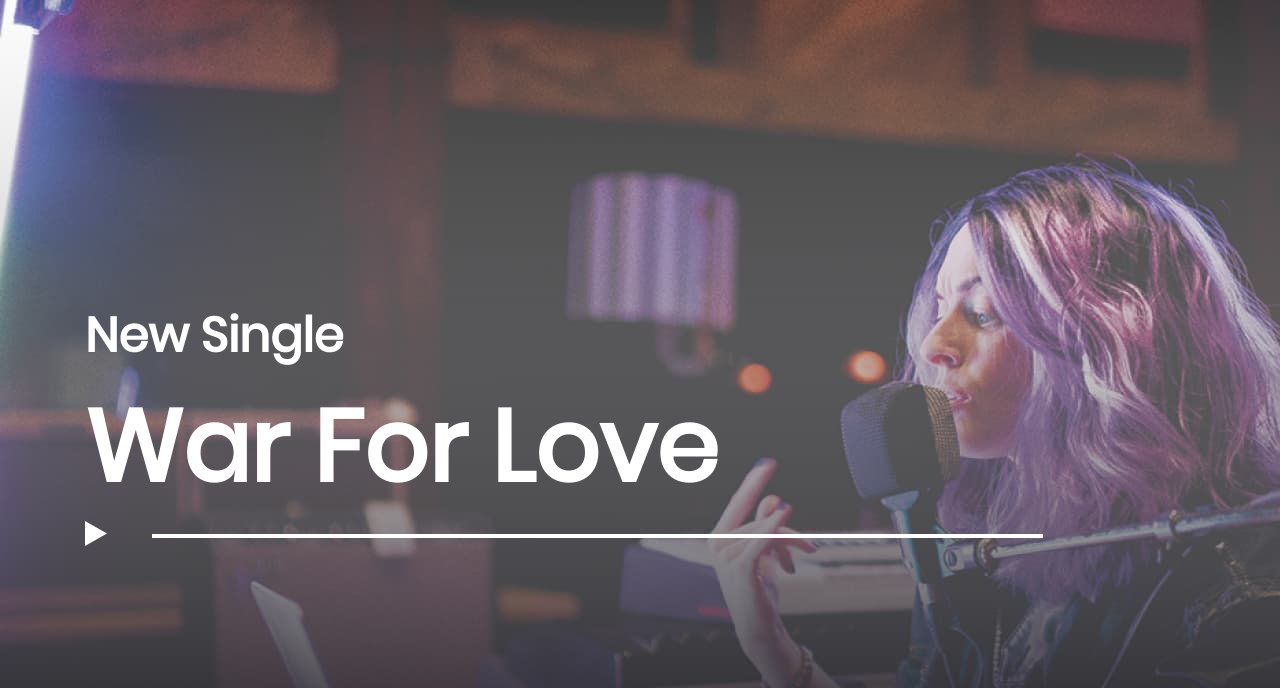
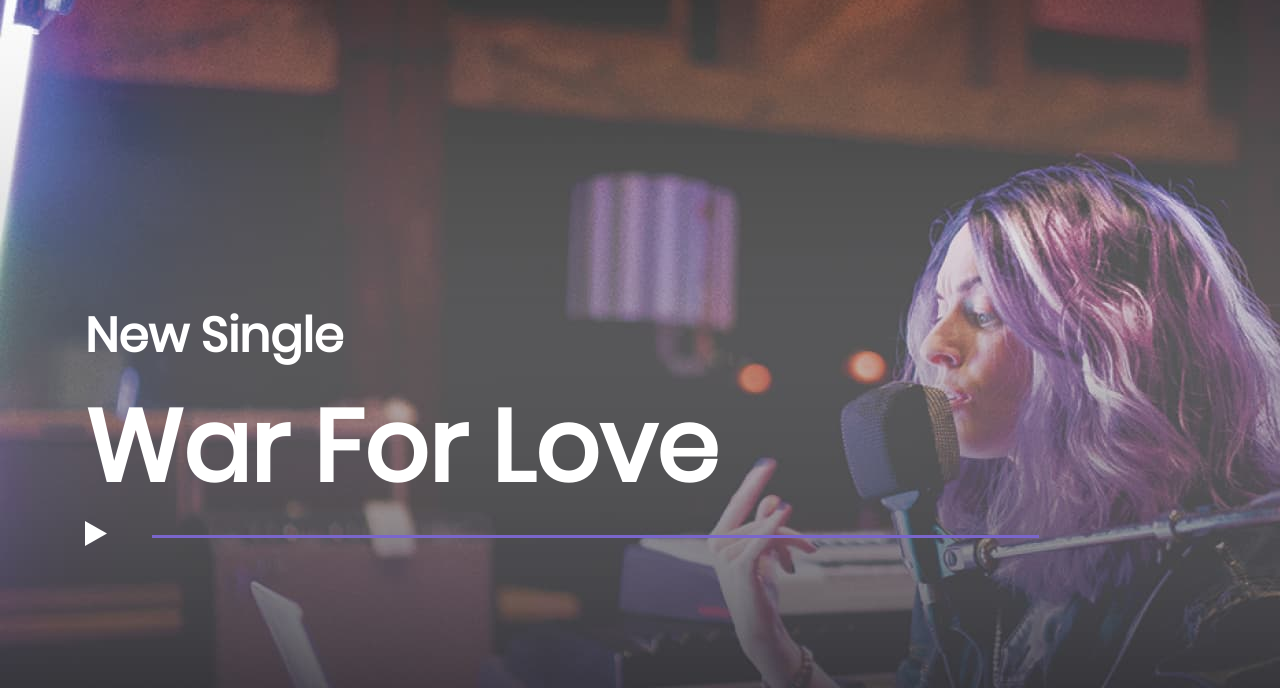
Before and after one commit to LEON-coder/Bright-Lights, a website: page src/pug/index.pug in a window 1280 px wide. Shown: the part 112-800 px from the top of the page. Drawn offline with nearby package versions, Linux system fonts and the light colour scheme; files that its build step writes are made by us from their sources; files whose address does not match are found by name.

Commit message:
Работа на плеером

```diff
--- a/app/js/header-music-player.js
+++ b/app/js/header-music-player.js
@@ -1,7 +1,8 @@
 
 let audioHeader = document.getElementById("audio-header");    // Берём элемент audio
 let timeHeader = document.querySelector(".time-header");      // Берём аудио дорожку
-let buttonPlayHeader = document.querySelector(".button-play-header");  // Берём кнопку проигрывания
+let buttonPlayHeader = document.querySelector(".button-play-header");
+let timeHeaderPlaying = document.querySelector(".time-header-playing")  // Берём кнопку проигрывания
 // let volumeLevel = document.getElementById("volume-level");
 
 
@@ -32,7 +33,7 @@ buttonPlayHeader.addEventListener("click" , function() {
 
 	});
           audioHeader.addEventListener('timeupdate', function() {
-            timeHeader.innerHTML = secondsToTime(audioHeader.currentTime);
+            timeHeaderPlaying.innerHTML = secondsToTime(audioHeader.currentTime);
         }, false);
 
 
--- a/src/pug/includes/header.pug
+++ b/src/pug/includes/header.pug
@@ -26,4 +26,5 @@ header
           .button-play-header
             img(src="../../../app/img/header/player/play_icon.svg" alt="")
           .header-audio-track
-          .time-header
+            .time-header
+          .time-header-playing
--- a/src/scss/partials/header.scss
+++ b/src/scss/partials/header.scss
@@ -95,11 +95,13 @@ nav {
 
 .header-audio-track {
     width: 887px;
-    height: 0;
-    border: 2px solid #fff;
+    height: 2px;
+    background: #fff;
     margin-left: 45px;
     margin-right: 47px;
 }
+
+
 
 #controls-header {
     display: flex;
@@ -111,17 +113,17 @@ nav {
 }
 
 .time-header {
-    height: 27px;
-    font-family: 'Poppins';
+    height: 3px;
+    font-family: Poppins;
     font-style: normal;
     font-weight: 500;
     font-size: 18px;
     line-height: 27px;
     text-align: right;
-    color: #FFFFFF;
+    background: #7a66cc;
 }
 
-.header-playing {
+.time-header-playing {
     width: 109px;
     height: 27px;
     font-family: 'Poppins';
```
Also changed, not shown: app/css/partials/header.css, app/css/styles.css, includes/header.html, index.html.
